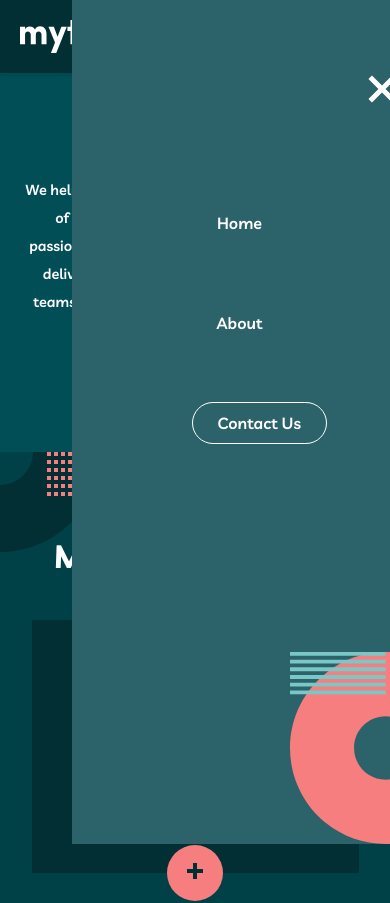
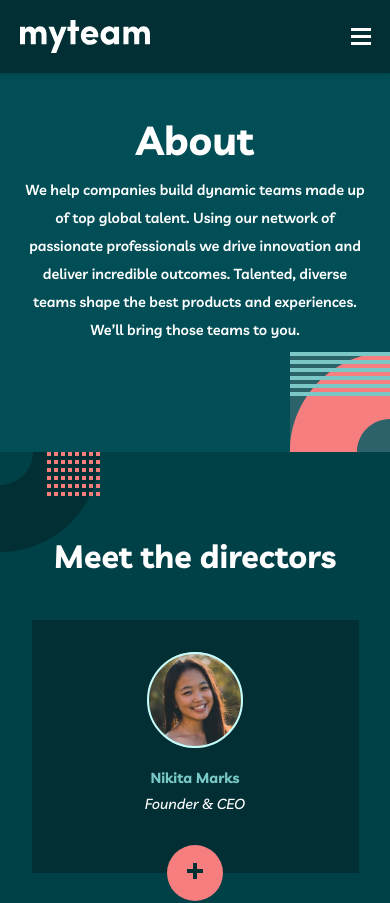
Before and after one commit to poulami-saha/Global-Code-Queens-MyTeam-Website, a React (Create React App) app: page /#/about in a window 390 px wide. Shown: the top 903 px of the page. Built offline with nearby package versions, Linux system fonts and the light colour scheme.

Commit message:
fix toggle function of mobile navigation - pretty sure this could get refactored to re-combine the nav and mobile nav menus, but this at least works now

```diff
--- a/src/components/Header/Header.jsx
+++ b/src/components/Header/Header.jsx
@@ -2,25 +2,31 @@ import React, { useState } from "react";
 import { Link } from 'react-router-dom';
 import classNames from "classnames";
 import icon_close from "../../assets/icon-close.svg";
+import icon_hamburger from "../../assets/icon-hamburger.svg";
 import logo from "../../assets/logo.svg";
 import styles from "./Header.module.css";
 
 const Header = () => {
-  const [mobileMenu, setMobileMenu] = useState(false);
+  const [mobileMenuOpen, setMobileMenuOpen] = useState(false);
   const toggleMenu = () => {
-    setMobileMenu((toggleMenu) => !toggleMenu);
+    setMobileMenuOpen(!mobileMenuOpen);
   };
 
-  const listClass = classNames(styles["nav-list"], {
-    [styles["hide-mobile-menu"]]: mobileMenu,
-  });
+  const standardNavClass = classNames(styles.headerNav,
+    styles.standardHeaderNav,
+  );
 
-  return (
-    <header className={styles.header}>
-      <img src={logo} alt="myteam logo" className={styles.logo} />
-      <nav className={styles.headerNav}>
-        <ul className={listClass}>
-          <img src={icon_close} alt="" className={styles.icon_close} onClick={toggleMenu} />
+  const mobileNavClass = classNames(styles.headerNav,
+    styles.mobileHeaderNav,
+    { [styles.hideMobileMenu]: !mobileMenuOpen, }
+  );
+
+  const showOrHideHamburger = classNames(styles.icon_hamburger, {
+    [styles.showHamburger]: !mobileMenuOpen,
+  })
+
+  const navLinks = (
+    <>
       <li className={styles['nav-list-item']}>
         <Link to="/" className={styles['nav-link']}>Home</Link>
       </li>
@@ -30,8 +36,34 @@ const Header = () => {
       <li className={styles['nav-list-item']}>
         <Link to="/contact" className={classNames(styles['nav-link'], styles.btn)}>Contact Us</Link>
       </li>
+    </>
+  )
+
+  const standardNavMenu = (
+    <nav className={standardNavClass}>
+      <ul className={styles.standardNavList}>
+        {navLinks}
       </ul>
     </nav>
+  );
+
+  const mobileNavMenu = (
+    <>
+      <nav className={mobileNavClass}>
+        <ul className={styles.mobileNavList}>
+          <img src={icon_close} alt="close main nav menu" className={styles.icon_close} onClick={toggleMenu} />
+          {navLinks}
+        </ul>
+      </nav>
+      <img src={icon_hamburger} alt="open main nav menu" className={showOrHideHamburger} onClick={toggleMenu} />
+    </>
+  );
+
+  return (
+    <header className={styles.header}>
+      <img src={logo} alt="myteam logo" className={styles.logo} />
+      {standardNavMenu}
+      {mobileNavMenu}
     </header>
   );
 };
--- a/src/components/Header/Header.module.css
+++ b/src/components/Header/Header.module.css
@@ -27,7 +27,15 @@
   justify-content: space-between;
 }
 
-.nav-list {
+.mobileHeaderNav {
+  display: none;
+}
+
+.standardHeaderNav {
+  display: flex;
+}
+
+.standardNavList {
   display: flex;
   align-items: center;
   gap: 30px;
@@ -65,7 +73,7 @@
   cursor: pointer;
 }
 
-.icon_close {
+.icon_hamburger {
   display: none;
 }
 
@@ -117,11 +125,22 @@
     padding-top: 70px;
     transition: 0.5s;
   }
-  .nav-list {
+
+  .standardNavList {
+    display: none;
+  }
+
+  .standardHeaderNav {
+    display: none;
+  }
+
+  .mobileNavList {
+    display: flex;
     width: 100%;
     flex-direction: column;
     padding: 30px 40px;
   }
+
   .nav-list-item {
     padding: 25px;
     margin-left: 15px;
@@ -138,7 +157,16 @@
     bottom: 40px;
     left: 150px;
   }
-  .hide-mobile-menu {
+
+  .icon_hamburger {
+    display: block;
+  }
+
+  .mobileHeaderNav {
+    display: flex;
+  }
+
+  .hideMobileMenu {
     right: -350px;
   }
 }
```
Lines whose indentation alone changed are shown as unchanged.
